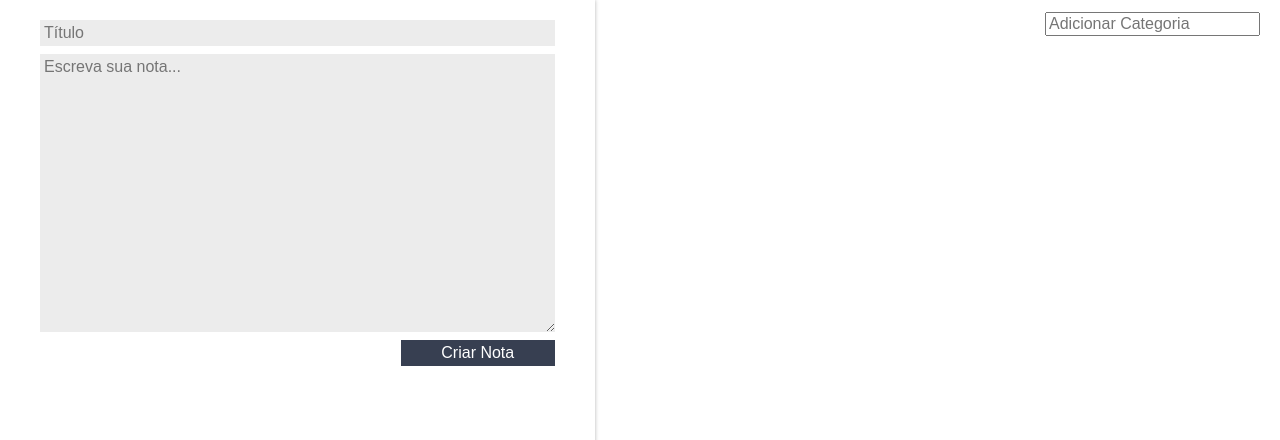
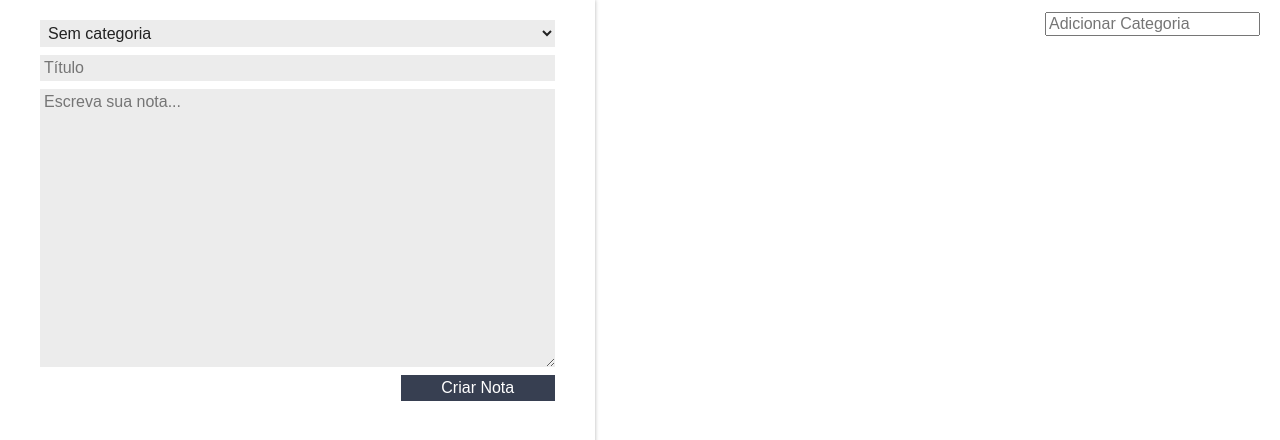
Before and after one commit to MatheusMenecucci23/BlocoDeNotasReact, a React (Create React App) app: page / in a window 1280 px wide. Shown: the top 440 px of the page. Built offline with nearby package versions, Linux system fonts and the light colour scheme.

Commit message:
feature de categorias dentro da nota

```diff
--- a/src/App.js
+++ b/src/App.js
@@ -17,8 +17,8 @@ class App extends Component {
     };
   }
 
-  criarNota1(titulo, texto) {
-    const novaNota = { titulo, texto };
+  criarNota1(titulo, texto, categoria) {
+    const novaNota = { titulo, texto, categoria };
 
     //pegando o estado anterior e associando/adicionando uma novaNota
     const novoArrayNotas = [...this.state.notas2, novaNota]; //toda vez que essa linha for executada, ela vai pegar esse parametros a passar para dentro do array juntando com os valores antigos
@@ -51,6 +51,7 @@ class App extends Component {
         {/* /criarNota2 vai receber a função criarNota1 e lá no FormularioCadastro, o criarNota2 vai modificar os parametro de criarNota1/ */}
         <FormularioCadastro
           criarNota2={this.criarNota1.bind(this)}
+          categorias={this.state.categorias}
         ></FormularioCadastro>
         <main className="conteudo-principal">
           <ListaDeCategorias
--- a/src/components/CardNota/CardNota.jsx
+++ b/src/components/CardNota/CardNota.jsx
@@ -19,6 +19,7 @@ class CardNota extends Component {
         <header className="card-nota_cabecalho">
           <h3 className="card-nota_titulo">{this.props.titulo}</h3>
           <DeleteSVG onClick={this.apagar.bind(this)}></DeleteSVG>
+          <h4>{this.props.categoria}</h4>
         </header>
         <p className="card-nota_texto">{this.props.texto}</p>
       </section>
--- a/src/components/FormularioCadastro/FormularioCadastro.jsx
+++ b/src/components/FormularioCadastro/FormularioCadastro.jsx
@@ -7,8 +7,12 @@ class FormularioCadastro extends Component {
     super(props); //sempre chamar essa classe
     this.titulo = "";
     this.texto = "";
+    this.categoria = "Sem categoria"
   }
-  _
+  __handleMudancaCategoria(evento){
+    evento.stopPropagation()
+    this.categoria = evento.target.value
+  }
 
   _handleMudancaTitulo(evento) {//criando uma função que pega o evento onChange
     this.titulo = evento.target.value;//titulo recebe o que é digitado no input
@@ -25,12 +29,20 @@ class FormularioCadastro extends Component {
   _criarNota(evento){//quando o subimit for dados, essa funtion será criada
     evento.preventDefault();//removendo o comportamento padrão
     evento.stopPropagation()
-    this.props.criarNota2(this.titulo,this.texto)//pega o que foi passado pelo na {} app.js e modifica
+    this.props.criarNota2(this.titulo,this.texto,this.categoria)//pega o que foi passado pelo na {} app.js e modifica
   }
 
   render() {
     return (
       <form className="form-cadastro " onSubmit={this._criarNota.bind(this)}>
+        <select
+        onChange={this.__handleMudancaCategoria.bind(this)}
+        className="form-cadastro_input" >
+          <option>Sem categoria</option>
+        {this.props.categorias.map((categorias12) =>{
+             return  <option>{categorias12}</option>
+         })}
+        </select>
         <input
           type="text"
           placeholder="Título"
--- a/src/components/ListaDeNotas/ListaDeNotas.jsx
+++ b/src/components/ListaDeNotas/ListaDeNotas.jsx
@@ -16,6 +16,7 @@ class ListaDeNotas extends Component {
             <li className="lista-notas_item" key={index}>
               <CardNota
               indice={index}
+              categoria={notas1.categoria}
               titulo={notas1.titulo}
               texto={notas1.texto}
               apagarNota1={this.props.apagarNota}/>
```
